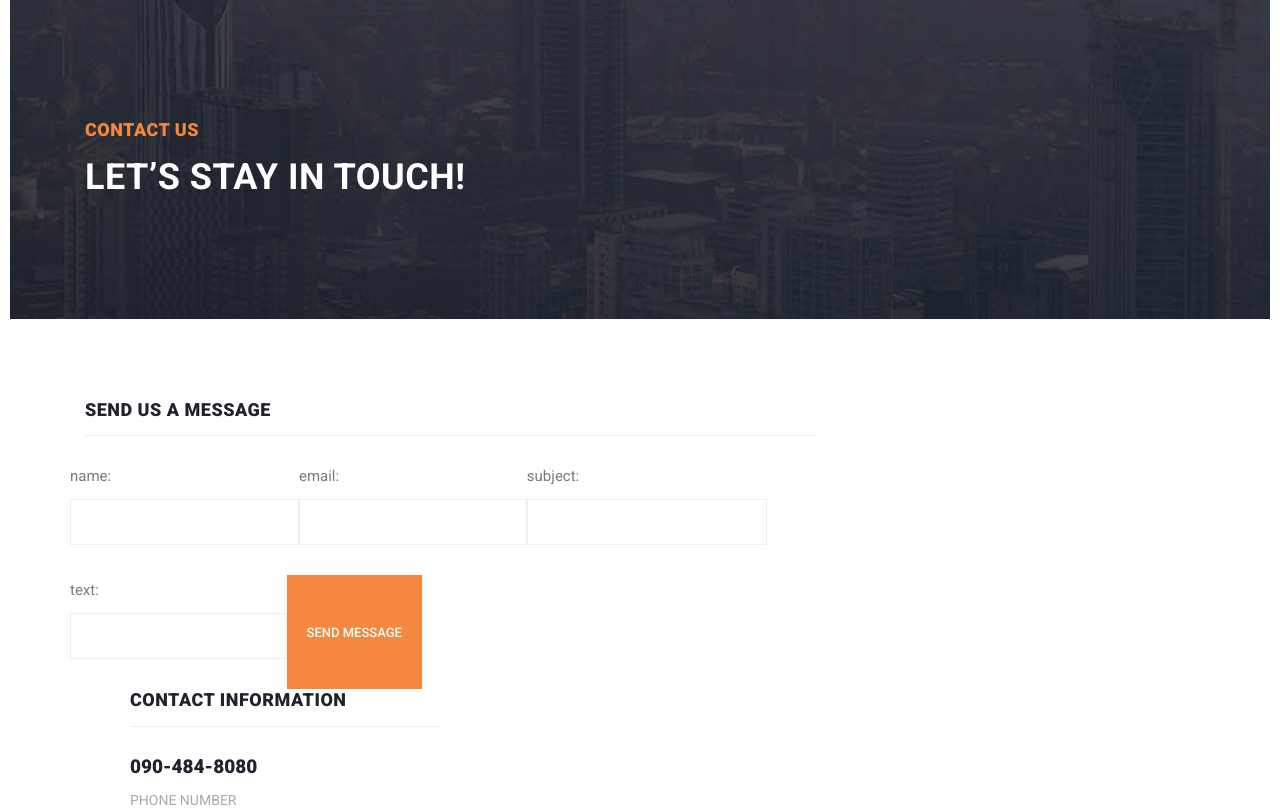
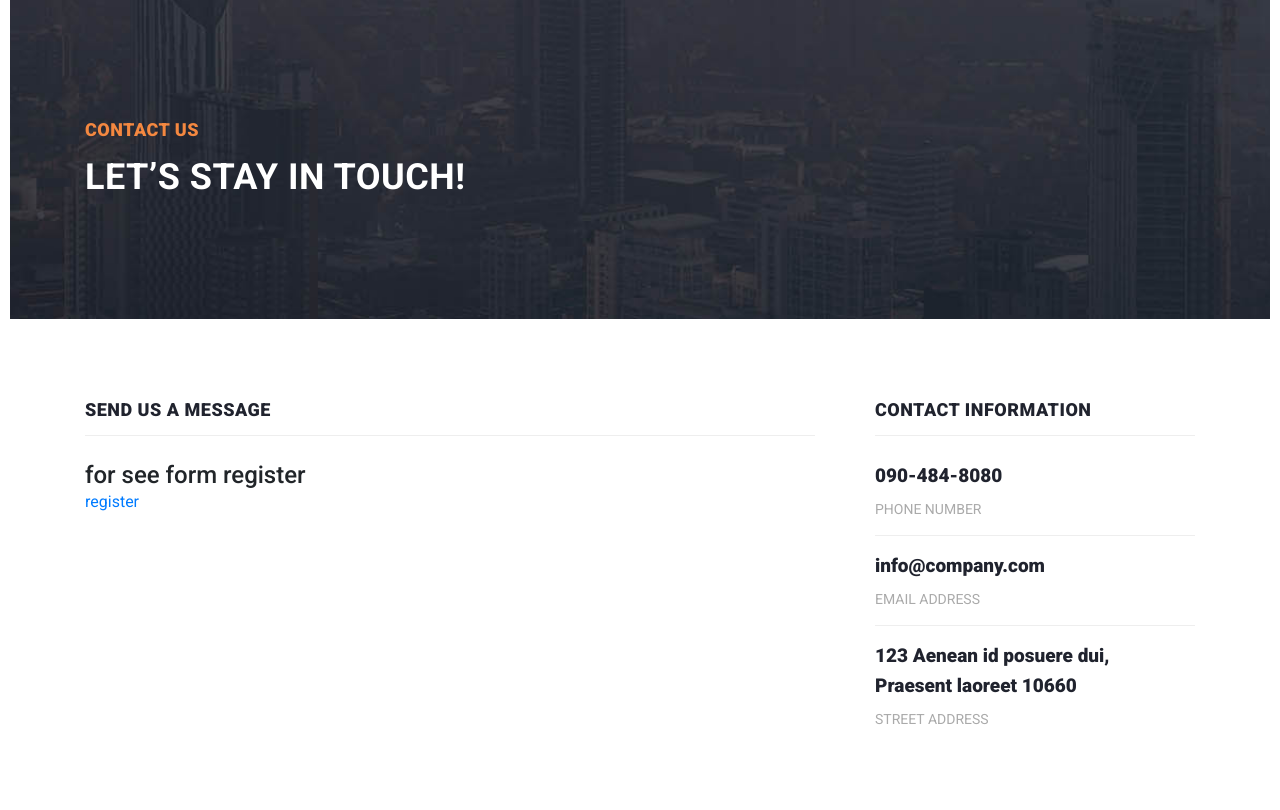
Before and after one commit to faridhaavasi/stand_blog-, a Django app: page /contacy_us/ in a window 1280 px wide. Shown: the part 111-921 px from the top of the page. Run offline with Django 4.2, Linux system fonts and the light colour scheme; some libraries are stand-ins or nearby versions.

Commit message:
form l1 ok

```diff
--- a/blog/forms.py
+++ b/blog/forms.py
@@ -3,7 +3,6 @@ from django import forms
 # contactus form
 
 class Contactusform(forms.Form):
-    name = forms.CharField(max_length=50, label='name')
     email = forms.EmailField(label='email')
     subject = forms.CharField(max_length=20, label='subject')
     text = forms.CharField(max_length=555, label='text')
--- a/blog/models.py
+++ b/blog/models.py
@@ -68,10 +68,10 @@ class Comment(models.Model):
     def __str__(self):
         return self.body[:50]
 class Ticket(models.Model):
-    name = models.ForeignKey(User, on_delete=models.CASCADE)# many to one ==> many ticket to one user
+
     email = models.CharField(max_length=50)
     subject = models.CharField(max_length=20)
     text = models.TextField()
 
     def __Str__(self):
-        return f'ticket from {self.name}'
+        return f'ticket from {self.email}'
--- a/blog/views.py
+++ b/blog/views.py
@@ -33,11 +33,11 @@ def contact(request):
     if request.method == 'POST':
         form = Contactusform(request.POST)
         if form.is_valid():
-            name = form.cleaned_data.get('name')
+
             email = form.cleaned_data.get('email')
             subject = form.cleaned_data.get('subject')
             text = form.cleaned_data.get('text')
             if name and email and subject and text is not None:
-                Ticket.objects.create(name=name, email=email, subject=subject, text=text)
+                Ticket.objects.create(email=email, subject=subject, text=text)
 
     return render(request, 'blog/contact.html', {'form': form})
--- a/templates/blog/contact.html
+++ b/templates/blog/contact.html
@@ -34,6 +34,7 @@
                                         <h2>Send us a message</h2>
                                     </div>
                                     <div class="content">
+                                        {% if request.user.is_authenticated %}
                                             <form id="contact" action="" method="post">
                                                 {% csrf_token %}
                                                 <div class="row">
@@ -45,6 +46,10 @@
                                                 </div>
                                             </div>
                                             </form>
+                                        {% else %}
+                                            <h4 class="-pull-right">for see form register </h4>
+                                            <a class="deletelink-box" href="{% url 'account:register' %}">register</a>
+                                        {% endif %}
                                 </div>
                             </div>
                         </div>
```
Also changed, not shown: blog/migrations/0003_remove_ticket_name.py (added). Lines whose indentation alone changed are shown as unchanged.
